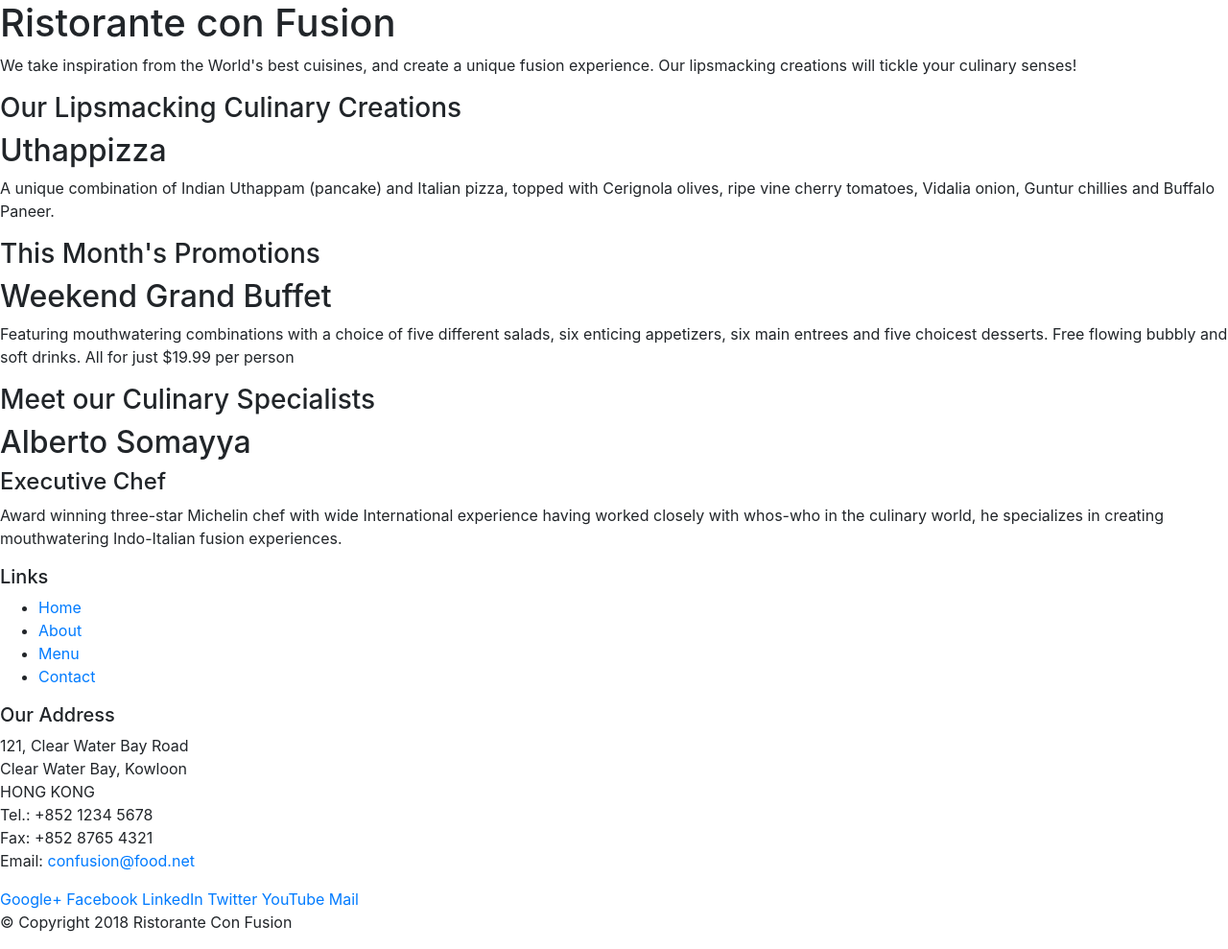
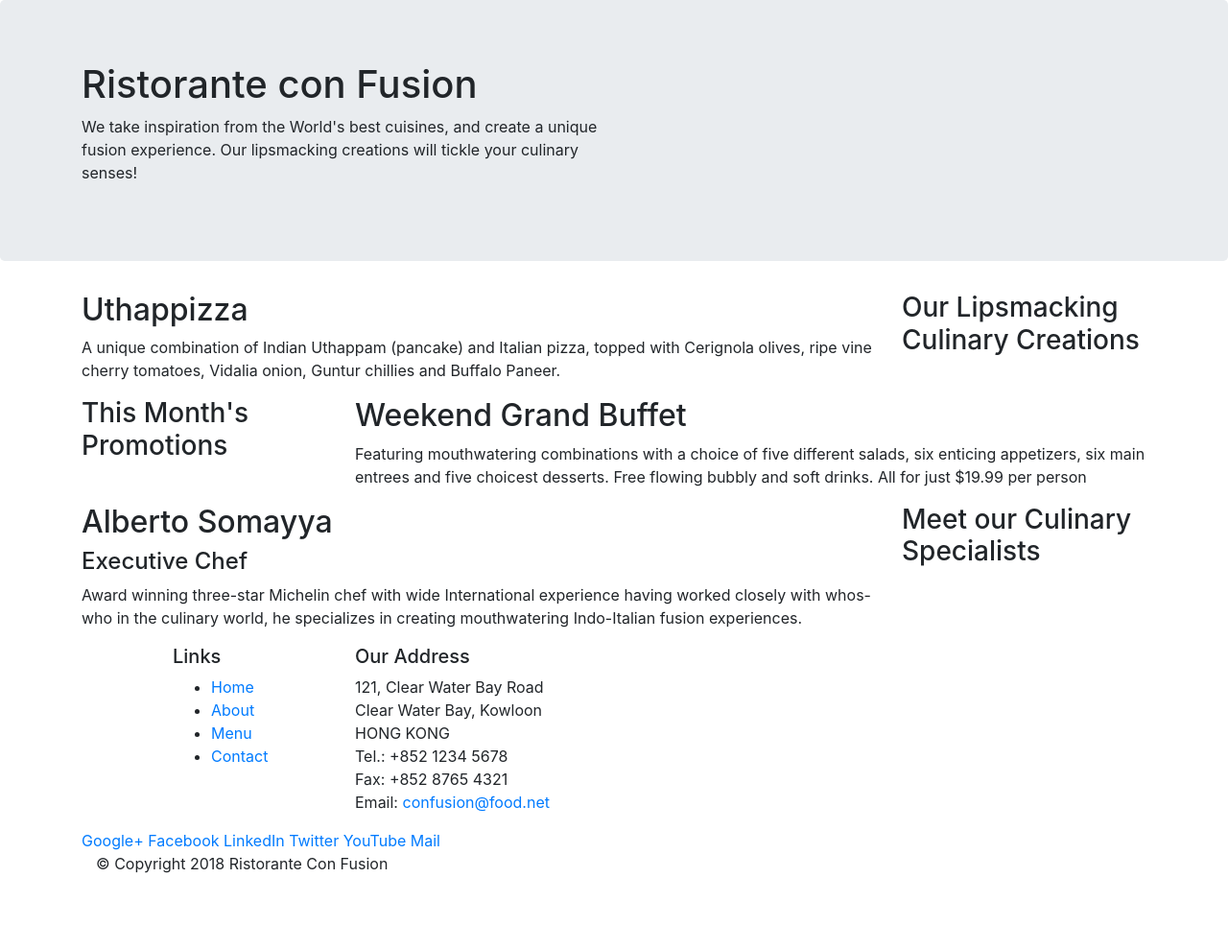
Before and after one commit to shahmeer-dev/Bootstrap-v4, a website: page index.html in a window 1280 px wide. Shown: the whole page at 96% size. After the commit the page ends 928 px from the top, so only its background shows below. Drawn offline with nearby package versions, Linux system fonts and the light colour scheme.

Commit message:
Bootstrap first commit

```diff
--- a/index.html
+++ b/index.html
@@ -14,26 +14,26 @@
 
 <body>
 
-    <header>
-        <div>
-            <div>
-                <div>
+    <header class="jumbotron">
+        <div class="container">
+            <div  class="row">
+                <div class="col-12 col-sm-6">
                     <h1>Ristorante con Fusion</h1>
                     <p>We take inspiration from the World's best cuisines, and create a unique fusion experience. Our
                         lipsmacking creations will tickle your culinary senses!</p>
                 </div>
-                <div>
+                <div class="col-12 col-sm">
                 </div>
             </div>
         </div>
     </header>
 
-    <div>
-        <div>
-            <div>
+    <div  class="container">
+        <div class="row">
+            <div class="col-12 col-sm-4 order-sm-last col-md-3">
                 <h3>Our Lipsmacking Culinary Creations</h3>
             </div>
-            <div>
+            <div class="col col-sm order-sm-first col-md">
                 <h2>Uthappizza</h2>
                 <p>A unique combination of Indian Uthappam (pancake) and Italian pizza, topped with Cerignola olives,
                     ripe vine cherry tomatoes, Vidalia onion, Guntur chillies and Buffalo Paneer.</p>
@@ -41,11 +41,11 @@
         </div>
 
 
-        <div>
-            <div>
+        <div class="row">
+            <div class="col-12 col-sm-4 col-md-3">
                 <h3>This Month's Promotions</h3>
             </div>
-            <div>
+            <div class="col col-sm col-md">
                 <h2>Weekend Grand Buffet</h2>
                 <p>Featuring mouthwatering combinations with a choice of five different salads, six enticing
                     appetizers, six main entrees and five choicest desserts. Free flowing bubbly and soft drinks. All
@@ -53,11 +53,11 @@
             </div>
         </div>
 
-        <div>
-            <div>
+        <div class="row">
+            <div class="col-12 col-sm-4 order-sm-last col-md-3">
                 <h3>Meet our Culinary Specialists</h3>
             </div>
-            <div>
+            <div class="col col-sm order-sm-first col-md">
                 <h2>Alberto Somayya</h2>
                 <h4>Executive Chef</h4>
                 <p>Award winning three-star Michelin chef with wide International experience having worked closely with
@@ -68,9 +68,9 @@
     </div>
 
     <footer>
-        <div>
-            <div>
-                <div>
+        <div class="container">
+            <div class="row">
+                <div class="col-4 offset-1 col-sm-2">
                     <h5>Links</h5>
                     <ul>
                         <li><a href="#">Home</a></li>
@@ -79,7 +79,7 @@
                         <li><a href="#">Contact</a></li>
                     </ul>
                 </div>
-                <div>
+                <div class="col-7 col-sm-5">
                     <h5>Our Address</h5>
                     <address>
                         121, Clear Water Bay Road<br>
@@ -90,7 +90,7 @@
                         Email: <a href="mailto:confusion@food.net">confusion@food.net</a>
                     </address>
                 </div>
-                <div>
+                <div class="col-12 col-sm-5">
                     <div>
                         <a href="http://google.com/+">Google+</a>
                         <a href="http://www.facebook.com/profile.php?id=">Facebook</a>
@@ -101,7 +101,7 @@
                     </div>
                 </div>
             </div>
-            <div>
+            <div class="col-auto">
                 <div>
                     <p>© Copyright 2018 Ristorante Con Fusion</p>
                 </div>
```
